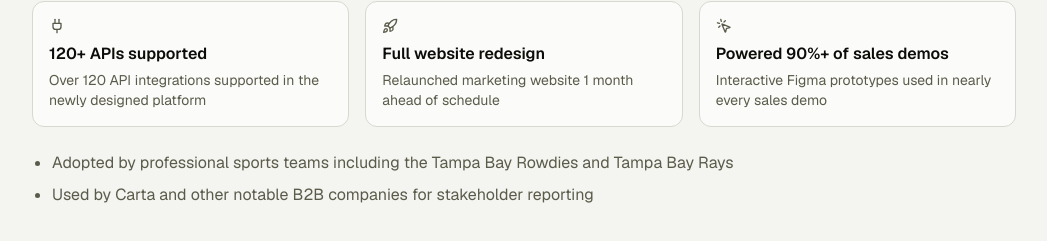
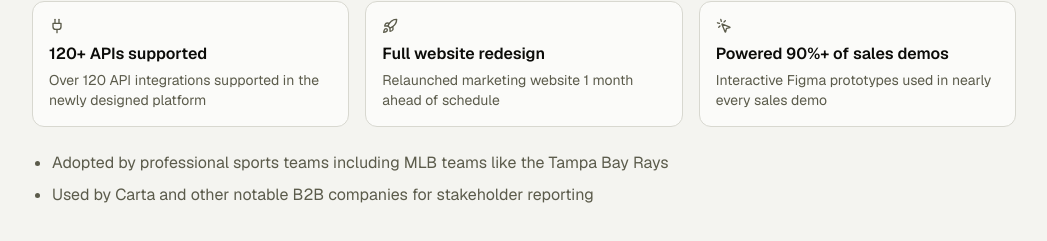
Before and after one commit to brendanciccone/portfolio, a Next.js app: page /work/spontivly in a window 1280 px wide. Shown: the part 1181-1422 px from the top of the page, without its empty margins (116-1163 px from the left). Built offline with nearby package versions, Linux system fonts and the light colour scheme.

Commit message:
style: refine project description for clarity and accuracy
- Updated the description for better context.

```diff
--- a/app/work/spontivly/page.tsx
+++ b/app/work/spontivly/page.tsx
@@ -102,7 +102,7 @@ export default function SpontivlyPage() {
               </div>
             </div>
             <ul className="list-disc pl-5 space-y-2 text-muted-foreground mt-6">
-              <li>Adopted by professional sports teams including the Tampa Bay Rowdies and Tampa Bay Rays</li>
+              <li>Adopted by professional sports teams including MLB teams like the Tampa Bay Rays</li>
               <li>Used by Carta and other notable B2B companies for stakeholder reporting</li>
             </ul>
           </section>
```
